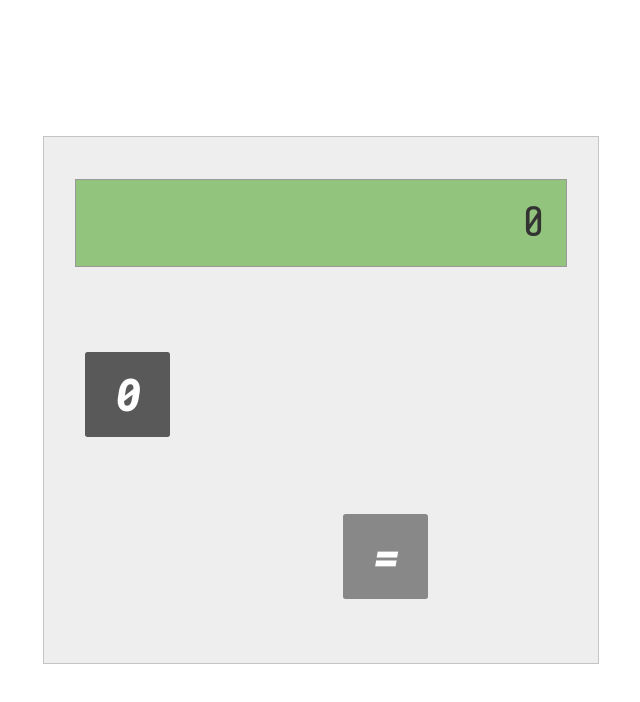
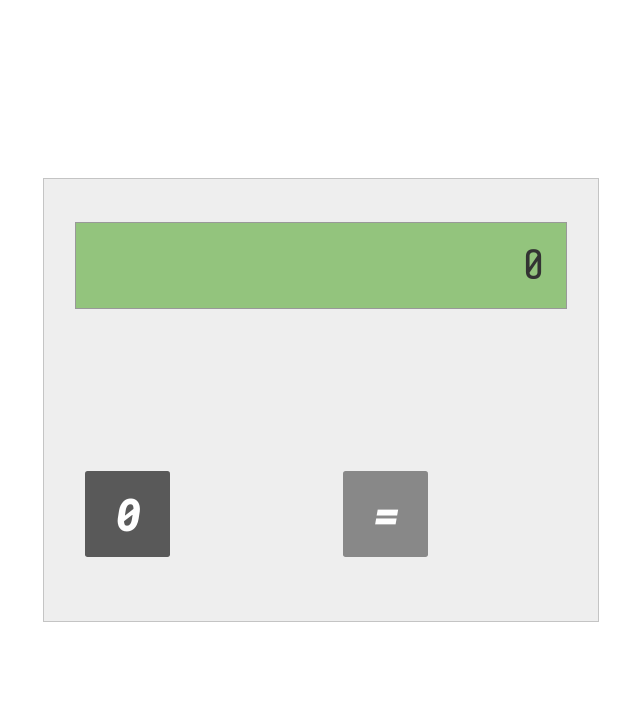
Before and after one commit to premium-minds/sinfo30, a plain HTML site: page public/index.html in a window 1280 px wide. Shown: the whole page, without its empty margins (319-959 px from the left). Drawn offline with nearby package versions, Linux system fonts and the light colour scheme.

Commit message:
Fix button 0 w/ the missing info

```diff
--- a/public/index.html
+++ b/public/index.html
@@ -17,8 +17,8 @@
     <div class="calculator">
       <div class="displaytext"><span>0</span></div>
       <div class="buttonbox">
-	<button>0</button>
         <button class="row-4 col-3 non-digit" data-sym="=">=</button>
+        <button class="row-4 col-1" data-sym="0">0</button>
       </div>
     </div>
 
```
